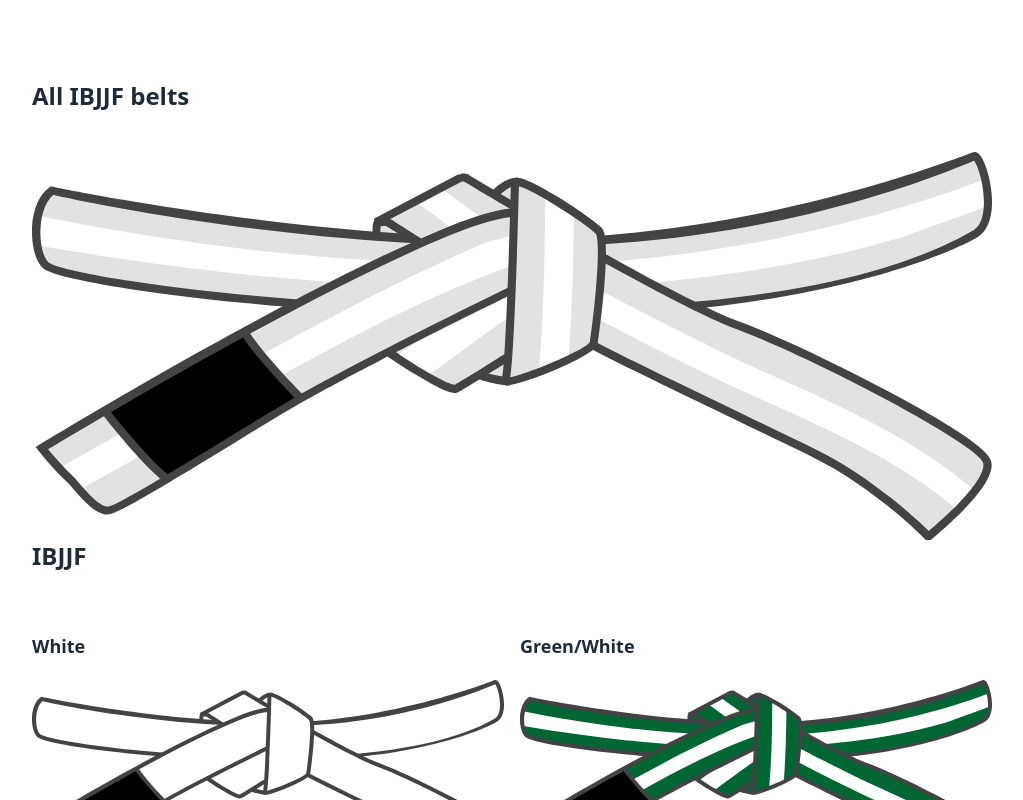
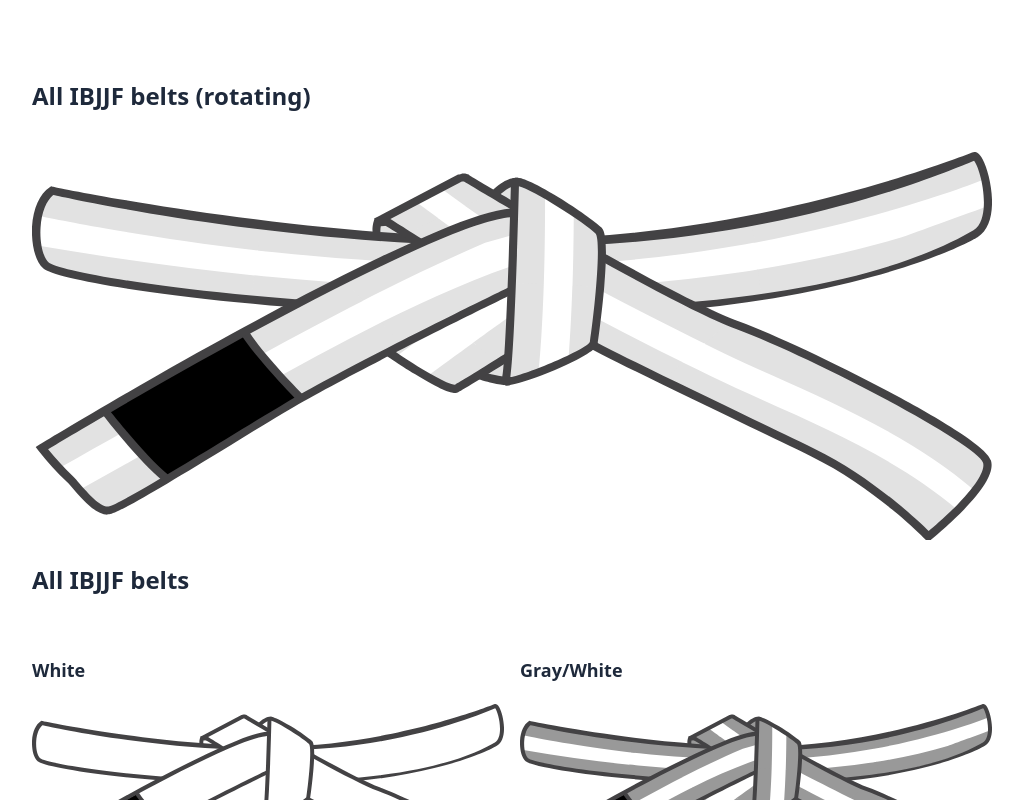
Before and after one commit to jeffholst/vue-custom-belt, a Vue app: page / in a window 1280 px wide. Shown: the top 800 px of the page, without its empty margins (128-1151 px from the left). Built offline with nearby package versions, Linux system fonts and the light colour scheme.

Commit message:
chore: tweaked layout

```diff
--- a/src/App.vue
+++ b/src/App.vue
@@ -64,17 +64,17 @@ let randomSplit: BeltProps[] = getRandomBelt(
   <section class="bg-white dark:bg-slate-800">
     <main class="mx-40 pt-20">
       <h1 class="text-2xl font-bold text-slate-800 dark:text-white pb-10">
-        All IBJJF belts
+        All {{ ibjjfSystem.title }} belts (rotating)
       </h1>
       <SVGBelt
         :belt-props="
           ibjjfSystem.getBeltPropsAll('transition: all 3.0s ease-in-out;', 4000)
         "
       />
-      <h1 class="text-2xl font-bold text-slate-800 dark:text-white pb-10">
-        {{ ibjjfSystem.title }}
+      <h1 class="pt-6 text-2xl font-bold text-slate-800 dark:text-white pb-10">
+        All {{ ibjjfSystem.title }} belts
       </h1>
-      <div class="columns-2">
+      <div class="grid grid-cols-2 gap-4">
         <div v-for="(belt, index) in ibjjfSystem.belts" :key="index">
           <h2 class="text-lg font-bold text-slate-800 dark:text-white py-5">
             {{ belt.name }}
```
Also changed, not shown: 1 other file (tests, documents, lock files or other folders).
